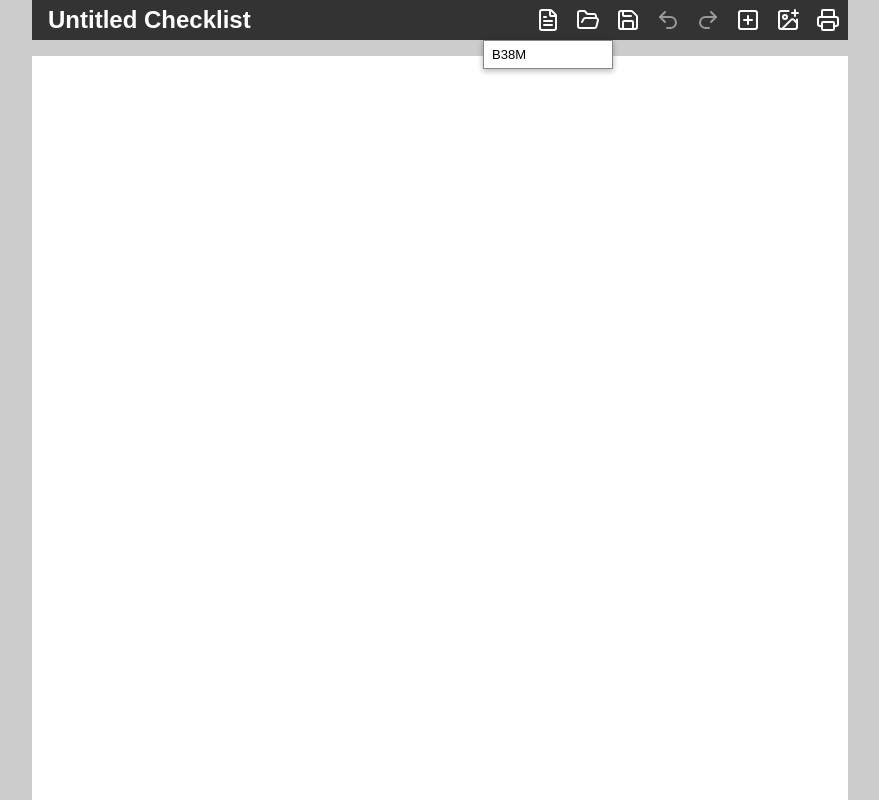
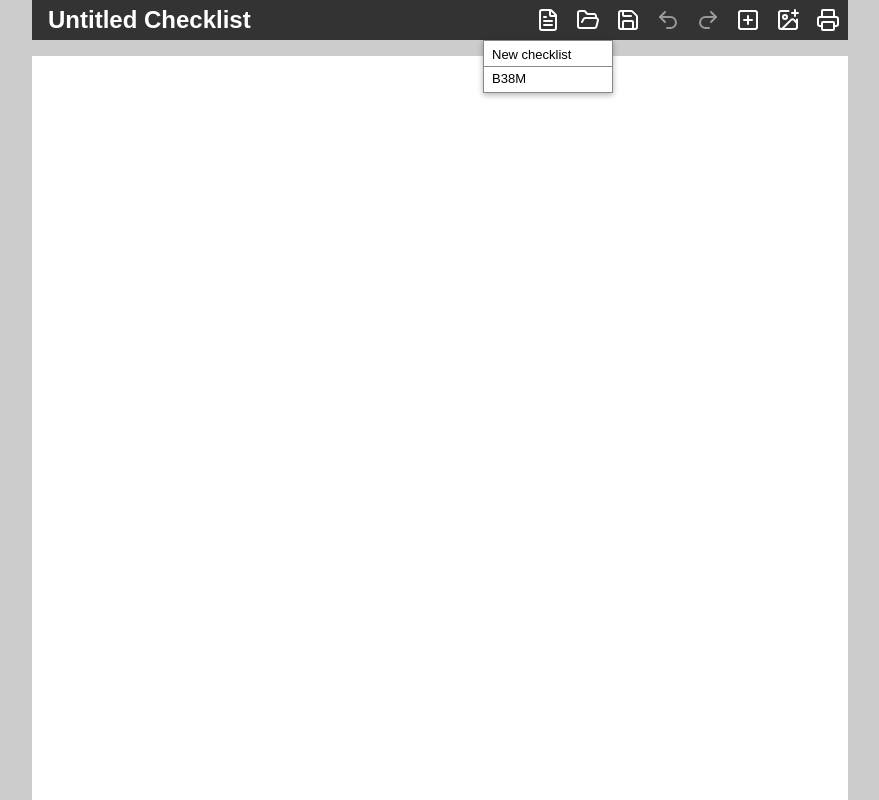
Before and after one commit to jshor/checklists, a React (Vite) app: page / in a window 1280 px wide. Both pictures are taken after a click on the button 748 px from the left and 20 px from the top of the page. Shown: the top 800 px of the page, without its empty margins (200-1079 px from the left). Built offline with nearby package versions, Linux system fonts and the light colour scheme.

Commit message:
feat: adds option to create new checklists

```diff
--- a/src/components/ChecklistMenu/ChecklistMenu.scss
+++ b/src/components/ChecklistMenu/ChecklistMenu.scss
@@ -14,6 +14,10 @@
     box-shadow: 0 var(--space-xs) 0.375rem var(--shadow);
     list-style: none;
     transform: translateX(-50%);
+  }
+
+  &__new {
+    border-bottom: var(--border-thin) solid var(--muted);
   }
 
   &__item {
--- a/src/components/ChecklistMenu/ChecklistMenu.tsx
+++ b/src/components/ChecklistMenu/ChecklistMenu.tsx
@@ -1,20 +1,33 @@
 import { useState } from 'react'
 import { FileText } from 'lucide-react'
+import { useStore } from '../../store'
 import { checklists, hashName } from '../../utils/checklists'
+import { confirmDiscard } from '../../utils/dom'
 import IconButton from '../IconButton/IconButton'
 import './ChecklistMenu.scss'
 
 /**
- * Renders a document button with a dropdown of the available checklists.
+ * Renders a document button with a dropdown to start a new checklist or open an available one.
  */
 export default function ChecklistMenu() {
+  const st = useStore()
   const [open, setOpen] = useState(false)
+
+  const newChecklist = () => {
+    setOpen(false)
+
+    if (location.hash) location.hash = ''
+    else if (!st.dirty || confirmDiscard()) st.load({ blocks: [] })
+  }
 
   return (
     <div className="checklist-menu" onBlur={e => !e.currentTarget.contains(e.relatedTarget) && setOpen(false)}>
       <IconButton icon={FileText} title="Open checklist" onClick={() => setOpen(o => !o)} />
       {open && (
         <ul className="checklist-menu__list">
+          <li className="checklist-menu__new">
+            <button className="checklist-menu__item" onClick={newChecklist}>New checklist</button>
+          </li>
           {Object.keys(checklists).map(name => (
             <li key={name}>
               <button className={`checklist-menu__item ${name === hashName() ? 'checklist-menu__item--current' : ''}`}
```
